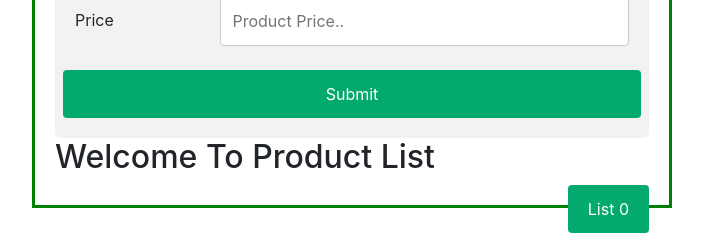
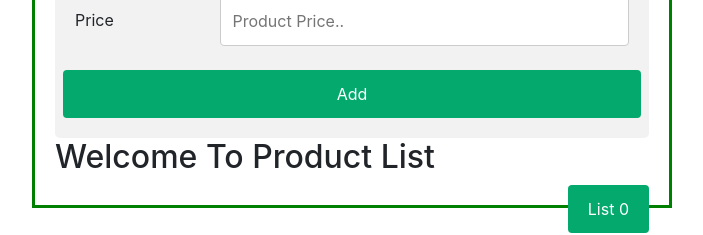
Before and after one commit to chetansankpal7007/cnc_react_js, a React (Create React App) app: page / in a window 1280 px wide. Shown: the part 211-446 px from the top of the page, without its empty margins (288-991 px from the left). Built offline with nearby package versions, Linux system fonts and the light colour scheme.

Commit message:
upate api

```diff
--- a/src/App.js
+++ b/src/App.js
@@ -4,11 +4,13 @@ import "./App_A.css";
 function App() {
   const API = "http://localhost:8090/product/product-list";
   const ADDAPI = "http://localhost:8090/product/product-create";
-  const DELETEAPI = "http://localhost:8090/product/delete-product/"
+  const DELETEAPI = "http://localhost:8090/product/delete-product/";
+  const UPDATE = "http://localhost:8090/product/update-product";
   const  [productList, setProduct] = useState([]);
   const  [prodName, setPName] = useState('');
   const  [qty, setQty] = useState();
   const  [price, setPrice] = useState();
+  const  [id, setId] = useState('');
 
 
   const fetchData =  () => {
@@ -25,6 +27,7 @@ function App() {
   }
 
   const addProduct  = async () => {
+    if(id=='') {
       let playLoad = {
         name: prodName,
         quantity: qty,
@@ -41,11 +44,33 @@ function App() {
               )
 
       let resJson = await res.json();
+      console.log(resJson);
+      alert("Product Added");
+    } else {
+      let playLoad = {
+        name: prodName,
+        quantity: qty,
+        price: price,
+        _id: id
+      }
+
+      let res = await fetch(UPDATE, {
+                  method: "POST",
+                  body: JSON.stringify(playLoad),
+                  headers: {
+                    'Content-type': 'application/json; charset=UTF-8',
+                  }
+                })
+
+      let resJson = await res.json();
+      alert("Product Updated");
+    }
+
     fetchData();
-    console.log(resJson);
     setPName('');
     setPrice('');
     setQty('');
+    setId('');
   }
 
   const deleteProduct = async (id) => {
@@ -61,7 +86,8 @@ function App() {
     console.log(product);
     setPName(product.name);
     setPrice(product.price);
-    setQty(product.quantity)
+    setQty(product.quantity);
+    setId(product._id)
   }
 
 
@@ -97,7 +123,7 @@ function App() {
           </div>
           <br/>
           <div className="row">
-            <button onClick={addProduct}>Submit</button>
+            <button onClick={addProduct}>{id=='' ? 'Add' : 'Update'}</button>
           </div>
         </div>
       </div>
```
Lines whose indentation alone changed are shown as unchanged.
